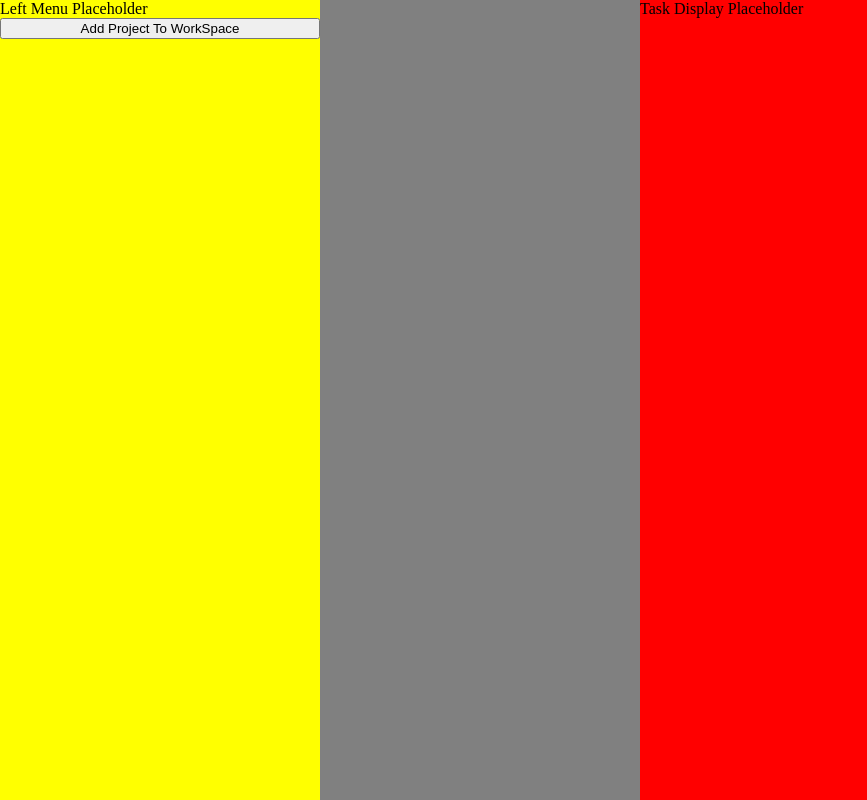
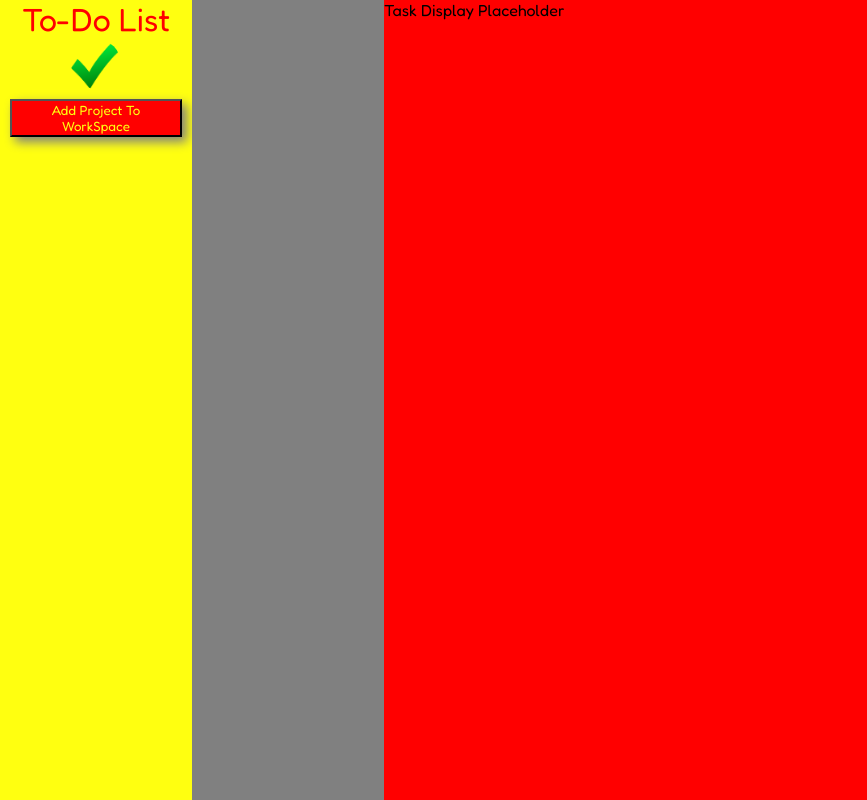
Before and after one commit to IguanasEverywhere/todo, a website with bundled scripts: page dist/index.html in a window 1280 px wide. Shown: the whole page, without its empty margins (0-867 px from the left). Built offline with nearby package versions, Linux system fonts and the light colour scheme.

Commit message:
Begin basic styling

```diff
--- a/src/renderLeftMenu.js
+++ b/src/renderLeftMenu.js
@@ -1,6 +1,7 @@
 import { makeProject } from "./makeProject";
 import { changeCurrentProject } from "./changeCurrentProject";
 import { pushToProjectArray } from "./pushProjectToArray";
+import checkMark from "./greenCheck.png";
 
 const renderLeftMenu = () => {
     const content = document.getElementById("content");
@@ -8,7 +9,15 @@ const renderLeftMenu = () => {
     const leftMenu = document.createElement("div");
     leftMenu.setAttribute("id", "leftMenu");
 
-    leftMenu.textContent = "Left Menu Placeholder";
+    const websiteTitleLogo = document.createElement("div");
+    websiteTitleLogo.classList.add("websiteTitleLogo");
+    websiteTitleLogo.textContent = "To-Do List";
+    leftMenu.appendChild(websiteTitleLogo);
+
+    const check = new Image();
+    check.src = checkMark;
+    check.classList.add("check");
+    leftMenu.appendChild(check); // may revisit this image src
 
     content.appendChild(leftMenu);
 
--- a/src/renderTaskDisplay.js
+++ b/src/renderTaskDisplay.js
@@ -16,9 +16,26 @@ const displayAddedTasks = (currentProject) => {
         taskDisplay.firstElementChild.remove();
      }
     currentProject.taskArray.forEach(task => {
-        let taskTitle = document.createElement("li");
+        let taskHolder = document.createElement("div");
+        taskHolder.classList.add("taskHolder");
+        taskDisplay.appendChild(taskHolder);
+
+        let taskTitle = document.createElement("p");
         taskTitle.textContent = task.title;
-        taskDisplay.appendChild(taskTitle);
+        taskHolder.appendChild(taskTitle);
+
+        let taskDescription = document.createElement("p");
+        taskDescription.textContent = task.description;
+        taskHolder.appendChild(taskDescription);
+
+        let taskDueDate = document.createElement("p");
+        taskDueDate.textContent = task.dueDate;
+        taskHolder.appendChild(taskDueDate);
+
+        let taskPriority = document.createElement("p");
+        taskPriority.textContent = task.priority;
+        taskHolder.appendChild(taskPriority);
+
     });
 }
 
--- a/src/style.css
+++ b/src/style.css
@@ -1,28 +1,55 @@
 body {
     margin: 0;
+    font-family: 'Fredoka', sans-serif;
 }
 
+button {
+    font-family: 'Fredoka', sans-serif;
+    background-color:red;
+    margin: 10px;
+    color: #ffff10;
+    box-shadow: 5px 5px 10px gray;
+}
+
+.check {
+    width: 50px;
+    height: 50px;
+    border-radius: 100%;
+
+}
 #content {
     display: flex;
     height: 100%;
 }
 
 #leftMenu {
-    background-color: yellow;
-    width: 25%;
+    background-color: #ffff10;
+    width: 15%;
     height: 100%;
     display: flex;
     flex-direction: column;
+    align-items: center;
 }
 
 #projectDisplay {
     background-color: grey;
-    width: 25%;
+    width: 15%;
     height: 100%;
 }
 
 #taskDisplay {
     background-color: red;
-    width: 50%;
+    width: 70%;
     height: 100%;
 }
+
+.taskHolder {
+    display: flex;
+    justify-content: space-between;
+    border: 3px solid black;
+}
+
+.websiteTitleLogo {
+    color: red;
+    font-size: 2rem;
+}
```
Also changed, not shown: dist/dc33bca1dcb9cba70ebc.png (added), dist/eaef540a52ce98a3a8e2.png (added), dist/main.js, src/greenCheck.png (added), 2 other files.
